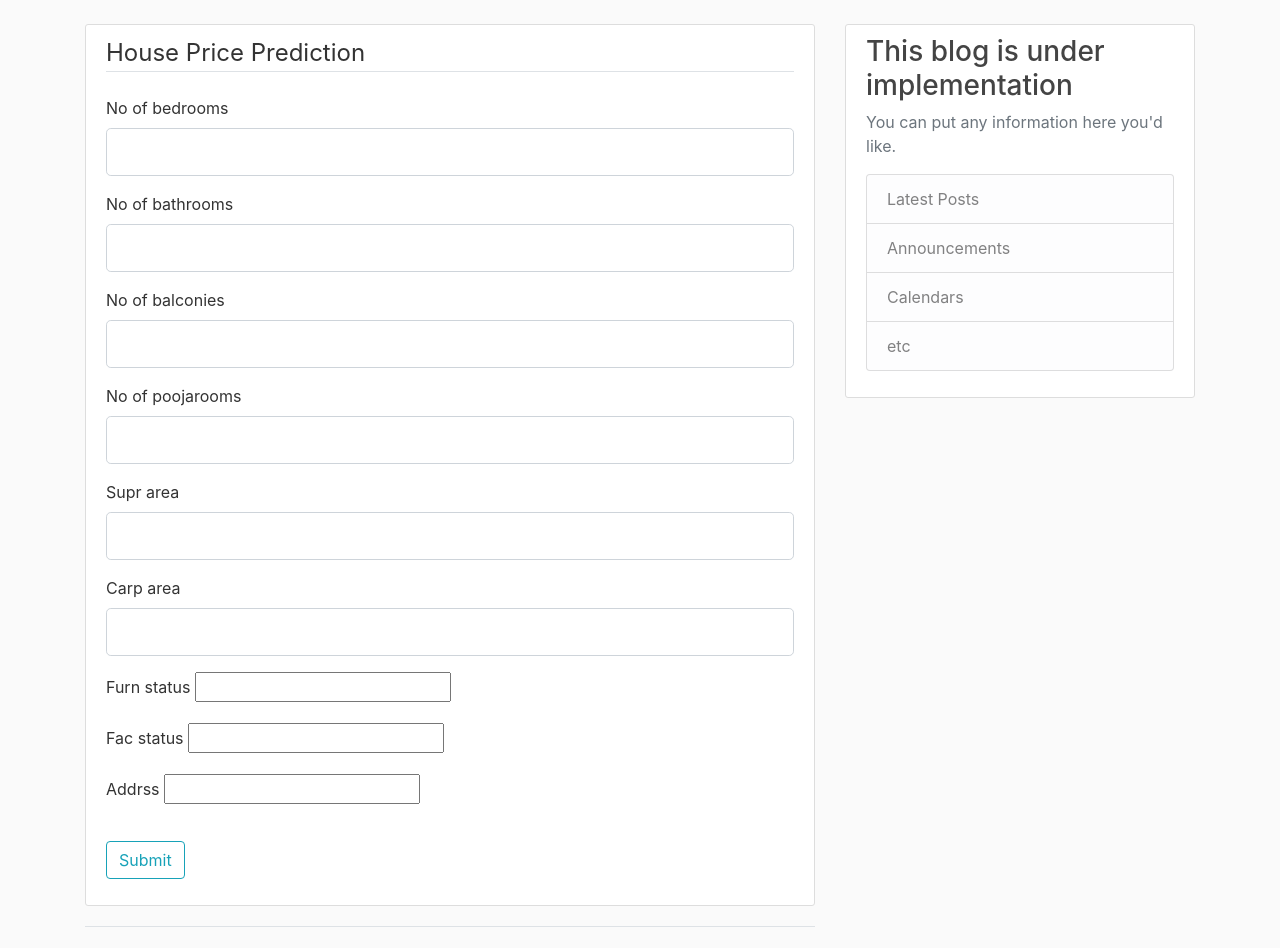
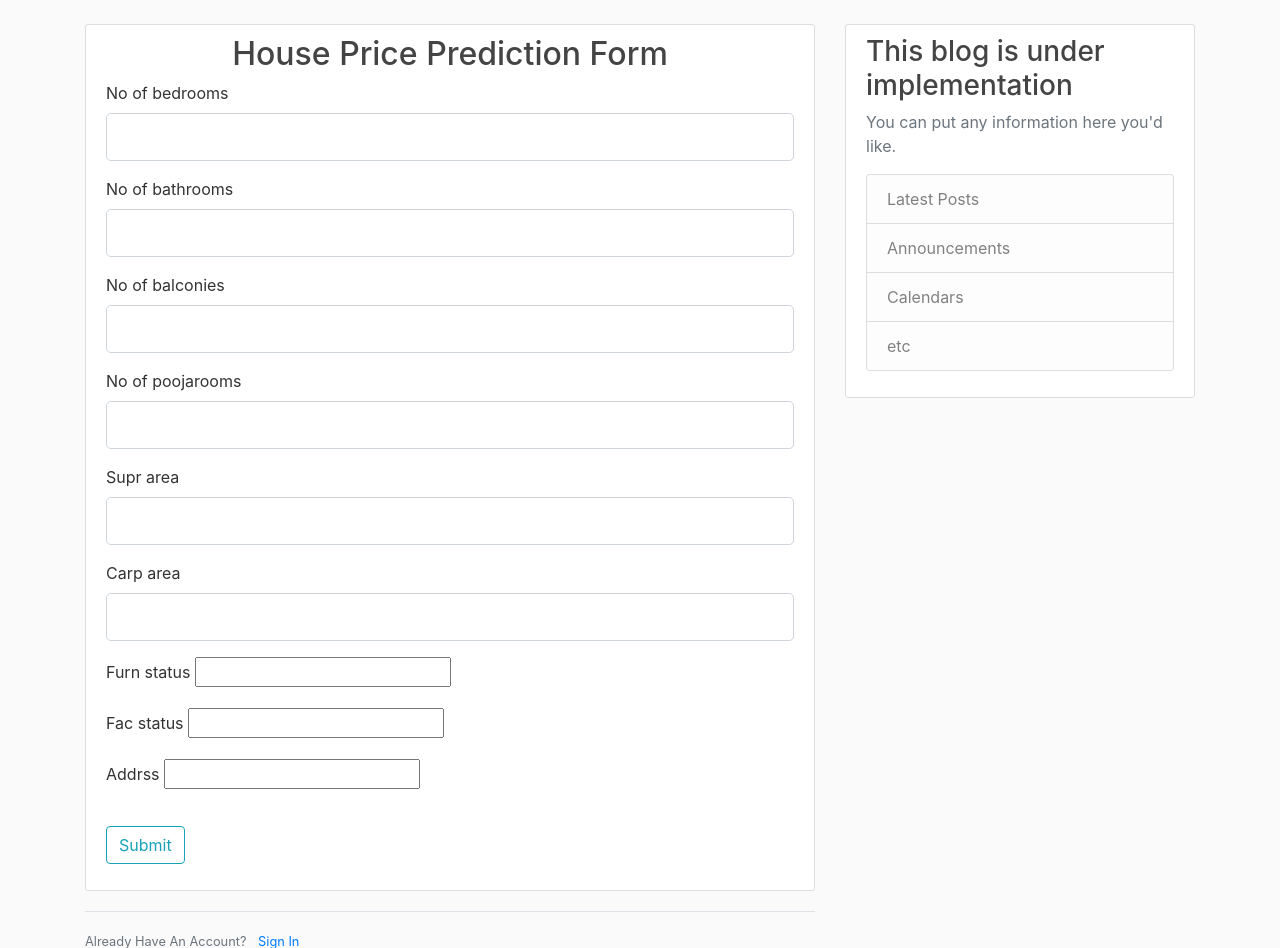
Before and after one commit to shravankumargottala/Hyderabad_House_Price_Prediction, a Flask app: template templates/houseprice.html in a window 1280 px wide. Shown: the part 56-1004 px from the top of the page. Run offline with Flask 2, Linux system fonts and the light colour scheme; the template is opened without the code that fills it: most values are stand-ins (such as "Sample title", 1, 10 or a date in 2020); form fields are guessed from the names that the template uses; parts of the project's set-up code (start-up, migrations or seed data) failed here and were passed over; some libraries are stand-ins or nearby versions.

Commit message:
Update houseprice.html

```diff
--- a/templates/houseprice.html
+++ b/templates/houseprice.html
@@ -1,10 +1,10 @@
 {% extends "layout.html" %}
 {% block content %}
     <div class="content-section">
+        <h2 style = "text-align: center;">House Price Prediction Form</h2>
         <form method="POST" name = "house_form" action="{{ url_for('house_predict')}}">
             {{ form.hidden_tag() }}
             <fieldset class="form-group">
-                <legend class="border-bottom mb-4">House Price Prediction</legend>
                 <div class="form-group">
                     {{ form.No_of_Bedrooms.label(class="form-control-label") }}
 
```
